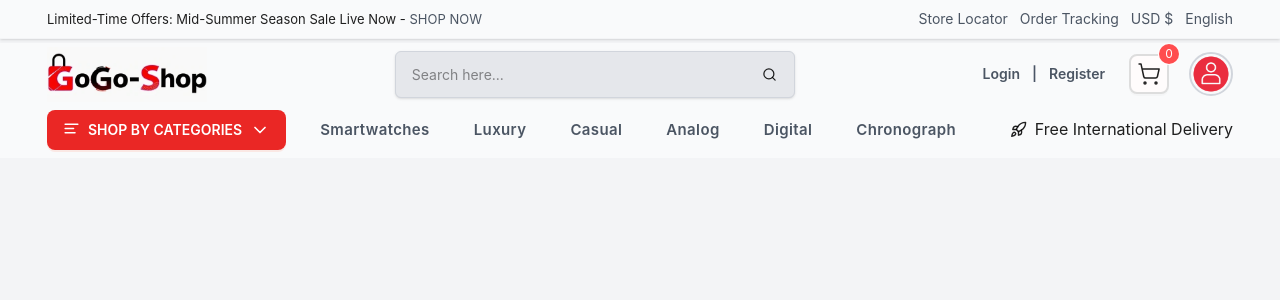
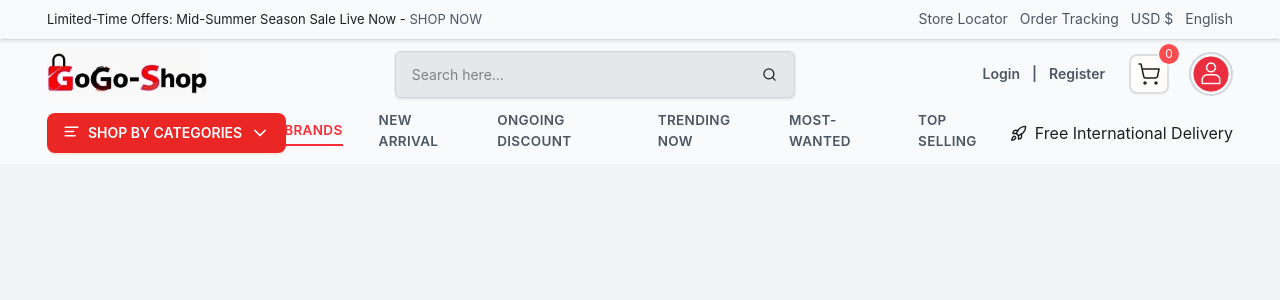
Before and after one commit to Md-Shajib/gogo-shop, a Next.js app: page / in a window 1280 px wide. Shown: the top 300 px of the page. Built offline with nearby package versions, Linux system fonts and the light colour scheme; what @ant-design/nextjs-registry would draw is missing.

Commit message:
Category Nav

```diff
--- a/src/components/Header/CategoryNav.tsx
+++ b/src/components/Header/CategoryNav.tsx
@@ -1,19 +1,29 @@
 "use client";
-import { Button } from "antd";
+import { NavCategory, NavMenu } from "@/data/NavMenu";
+import { Button, Dropdown, MenuProps } from "antd";
 import { AlignLeft, ChevronDown, ChevronUp, Rocket } from "lucide-react";
 import Link from "next/link";
 import { useState } from "react";
 
+const items: MenuProps["items"] = NavCategory
+
 export default function CategoryNav() {
   const [categoryOpen, setCategoryOpen] = useState(false);
+  const [current, setCurrent] = useState("brands");
   const toggleCategory = () => {
     setCategoryOpen(!categoryOpen);
+  };
+
+  const handleMenuClick = (key: string) => {
+    console.log("click ", key);
+    setCurrent(key);
   };
   return (
     <nav className="bg-[#f9fafb] pb-2">
       <div className="container">
-        <div className="flex justify-between items-center gap-5 w-full">
+        <div className="flex justify-between items-center w-full">
           <div className="w-1/5">
+            <Dropdown menu={{ items }} trigger={["click"]}>
               <Button
                 onClick={toggleCategory}
                 icon={<AlignLeft size={17} />}
@@ -29,49 +39,32 @@ export default function CategoryNav() {
                   <ChevronDown size={20} />
                 )}
               </Button>
+            </Dropdown>
           </div>
 
-          <div className="flex items-center gap-3 w-3/5 overflow-x-auto  scrollbar-hide">
-            <Link href={"/"}>
-              <Button type="link" className="!text-[15px] !font-semibold tracking-wide">
-                Smartwatches
-              </Button>
+          <div className="flex items-center justify-center gap-9 w-3/5 overflow-x-auto  scrollbar-hide text-[13.5px] font-semibold uppercase tracking-wide">
+            {/* <Menu
+              subMenuCloseDelay={0.2}
+              onClick={handleMenuClick}
+              selectedKeys={[current]}
+              mode="horizontal"
+              items={NavCategory}
+              className="w-full justify-around text-[16px] font-semibold !border-none bg-transparent tracking-wide"
+            /> */}
+            {NavMenu?.map((menu) => (
+              <Link
+                key={menu?.id}
+                href={menu?.link}
+                onClick={() => handleMenuClick(menu.key)}
+                className="relative group pb-1"
+              >
+                <span className={`relative group pb-1 ${current === menu.key ? "text-red-500" : ""}`}>
+                  {menu?.label}</span>
+                <span
+                  className={`absolute left-0 bottom-0 h-[2px] bg-red-500 transition-all duration-300 ${current === menu.key ? "w-full" : "w-0 group-hover:w-full"} `}
+                />
               </Link>
-            <Link href={"/"}>
-              <Button type="link" className="!text-[15px] !font-semibold tracking-wide">
-                Luxury
-              </Button>
-            </Link>
-            <Link href={"/"}>
-              <Button type="link" className="!text-[15px] !font-semibold tracking-wide">
-                Casual
-              </Button>
-            </Link>
-            <Link href={"/"}>
-              <Button type="link" className="!text-[15px] !font-semibold tracking-wide">
-                Analog
-              </Button>
-            </Link>
-            <Link href={"/"}>
-              <Button type="link" className="!text-[15px] !font-semibold tracking-wide">
-                Digital
-              </Button>
-            </Link>
-            <Link href={"/"}>
-              <Button type="link" className="!text-[15px] !font-semibold tracking-wide">
-                Chronograph
-              </Button>
-            </Link>
-            <Link href={"/"}>
-              <Button type="link" className="!text-[15px] !font-semibold tracking-wide">
-                Kids
-              </Button>
-            </Link>
-            <Link href={"/"}>
-              <Button type="link" className="!text-[15px] !font-semibold tracking-wide">
-                Diving Watches
-              </Button>
-            </Link>
+            ))}
           </div>
 
           <div className="flex items-center gap-2 justify-end w-1/5">
--- a/src/data/NavCategory.ts
+++ /dev/null
@@ -1,118 +0,0 @@
-export const NavCategory = [
-    {
-        id: 1,
-        name: "Men's Watches",
-        icon: "mens-watch-icon.png",
-        link: "/mens-watches",
-        subcategories: [
-            { id: 1, name: "Analog", link: "/mens-watches/analog" },
-            { id: 2, name: "Digital", link: "/mens-watches/digital" },
-            { id: 3, name: "Smart", link: "/mens-watches/smart" },
-            { id: 4, name: "Luxury", link: "/mens-watches/luxury" },
-            { id: 5, name: "Casual", link: "/mens-watches/casual" },
-            { id: 6, name: "Sports", link: "/mens-watches/sports" },
-            { id: 7, name: "Military", link: "/mens-watches/military" },
-        ],
-    },
-    {
-        id: 2,
-        name: "Women's Watches",
-        icon: "womens-watch-icon.png",
-        link: "/womens-watches",
-        subcategories: [
-            { id: 1, name: "Analog", link: "/womens-watches/analog" },
-            { id: 2, name: "Digital", link: "/womens-watches/digital" },
-            { id: 3, name: "Smart", link: "/womens-watches/smart" },
-            { id: 4, name: "Luxury", link: "/womens-watches/luxury" },
-            { id: 5, name: "Fashion", link: "/womens-watches/fashion" },
-            { id: 6, name: "Minimalist", link: "/womens-watches/minimalist" },
-            { id: 7, name: "Jewelry Style", link: "/womens-watches/jewelry-style" },
-        ],
-    },
-    {
-        id: 3,
-        name: "Kids' Watches",
-        icon: "kids-watch-icon.png",
-        link: "/kids-watches",
-        subcategories: [
-            { id: 1, name: "Cartoon", link: "/kids-watches/cartoon" },
-            { id: 2, name: "Digital", link: "/kids-watches/digital" },
-            { id: 3, name: "Sports", link: "/kids-watches/sports" },
-            { id: 4, name: "Educational", link: "/kids-watches/educational" },
-            { id: 5, name: "Waterproof", link: "/kids-watches/waterproof" },
-        ],
-    },
-    {
-        id: 4,
-        name: "Watch Types",
-        icon: "watch-type-icon.png",
-        link: "/watch-types",
-        subcategories: [
-            { id: 1, name: "Automatic", link: "/watch-types/automatic" },
-            { id: 2, name: "Quartz", link: "/watch-types/quartz" },
-            { id: 3, name: "Hybrid", link: "/watch-types/hybrid" },
-            { id: 4, name: "Chronograph", link: "/watch-types/chronograph" },
-            { id: 5, name: "Dive", link: "/watch-types/dive" },
-            { id: 6, name: "Skeleton", link: "/watch-types/skeleton" },
-            { id: 7, name: "Pocket Watches", link: "/watch-types/pocket-watches" },
-        ],
-    },
-    {
-        id: 5,
-        name: "By Material",
-        icon: "watch-material-icon.png",
-        link: "/by-material",
-        subcategories: [
-            { id: 1, name: "Stainless Steel", link: "/by-material/stainless-steel" },
-            { id: 2, name: "Leather", link: "/by-material/leather" },
-            { id: 3, name: "Silicone", link: "/by-material/silicone" },
-            { id: 4, name: "Gold Plated", link: "/by-material/gold-plated" },
-            { id: 5, name: "Titanium", link: "/by-material/titanium" },
-            { id: 6, name: "Ceramic", link: "/by-material/ceramic" },
-            { id: 7, name: "Wooden", link: "/by-material/wooden" },
-        ],
-    },
-    {
-        id: 6,
-        name: "By Occasion",
-        icon: "watch-occasion-icon.png",
-        link: "/by-occasion",
-        subcategories: [
-            { id: 1, name: "Business", link: "/by-occasion/business" },
-            { id: 2, name: "Casual", link: "/by-occasion/casual" },
-            { id: 3, name: "Sports", link: "/by-occasion/sports" },
-            { id: 4, name: "Travel", link: "/by-occasion/travel" },
-            { id: 5, name: "Formal Events", link: "/by-occasion/formal-events" },
-        ],
-    },
-    {
-        id: 7,
-        name: "Top Brands",
-        icon: "watch-brands-icon.png",
-        link: "/brands",
-        subcategories: [
-            { id: 1, name: "Rolex", link: "/brands/rolex" },
-            { id: 2, name: "Casio", link: "/brands/casio" },
-            { id: 3, name: "Seiko", link: "/brands/seiko" },
-            { id: 4, name: "Fossil", link: "/brands/fossil" },
-            { id: 5, name: "Omega", link: "/brands/omega" },
-            { id: 6, name: "Apple", link: "/brands/apple" },
-            { id: 7, name: "Tag Heuer", link: "/brands/tag-heuer" },
-        ],
-    },
-    {
-        id: 8,
-        name: "Top Brands 2",
-        icon: "watch-brands-icon.png",
-        link: "/brands",
-        subcategories: [
-            { id: 1, name: "Rolex", link: "/brands/rolex" },
-            { id: 2, name: "Casio", link: "/brands/casio" },
-            { id: 3, name: "Seiko", link: "/brands/seiko" },
-            { id: 4, name: "Fossil", link: "/brands/fossil" },
-            { id: 5, name: "Omega", link: "/brands/omega" },
-            { id: 6, name: "Apple", link: "/brands/apple" },
-            { id: 7, name: "Tag Heuer", link: "/brands/tag-heuer" },
-        ],
-    }
-];
--- /dev/null
+++ b/src/data/NavMenu.tsx
@@ -0,0 +1,165 @@
+export const NavCategory = [
+  {
+    id: "1",
+    label: "Men's Watches",
+    key: "mens-watches",
+    link: "/watches/mens",
+  },
+  {
+    id: "2",
+    label: "Women's Watches",
+    key: "womens-watches",
+    link: "/watches/womens",
+  },
+  {
+    id: "3",
+    label: "Kids' Watches",
+    key: "kids-watches",
+    link: "/watches/kids",
+  },
+  {
+    id: "4",
+    label: "Smart Watches",
+    key: "smart-watches",
+    link: "/watches/smart",
+    children: [
+      {
+        id: "4-1",
+        label: "Android Compatible",
+        key: "smart-watches:android",
+        link: "/watches/smart/android",
+      },
+      {
+        id: "4-2",
+        label: "Apple Watch",
+        key: "smart-watches:apple",
+        link: "/watches/smart/apple",
+      },
+      {
+        id: "4-3",
+        label: "Fitness & Health",
+        key: "smart-watches:fitness",
+        link: "/watches/smart/fitness",
+      },
+      {
+        id: "4-4",
+        label: "Luxury Smartwatches",
+        key: "smart-watches:luxury",
+        link: "/watches/smart/luxury",
+      },
+      {
+        id: "4-5",
+        label: "Kids Smartwatches",
+        key: "smart-watches:kids",
+        link: "/watches/smart/kids",
+      },
+      {
+        id: "4-6",
+        label: "Rugged & Outdoor",
+        key: "smart-watches:rugged",
+        link: "/watches/smart/rugged",
+      },
+    ],
+  },
+  {
+    id: "5",
+    label: "Luxury Watches",
+    key: "luxury-watches",
+    link: "/watches/luxury",
+    children: [
+      {
+        id: "5-1",
+        label: "Swiss Luxury",
+        key: "luxury-watches:swiss",
+        link: "/watches/luxury/swiss",
+      },
+      {
+        id: "5-2",
+        label: "Gold & Platinum",
+        key: "luxury-watches:gold-platinum",
+        link: "/watches/luxury/gold-platinum",
+      },
+      {
+        id: "5-3",
+        label: "Diamond-Studded",
+        key: "luxury-watches:diamond",
+        link: "/watches/luxury/diamond",
+      },
+      {
+        id: "5-4",
+        label: "Limited Edition",
+        key: "luxury-watches:limited-edition",
+        link: "/watches/luxury/limited-edition",
+      },
+      {
+        id: "5-5",
+        label: "Mechanical",
+        key: "luxury-watches:mechanical",
+        link: "/watches/luxury/mechanical",
+      },
+      {
+        id: "5-6",
+        label: "Heritage & Vintage",
+        key: "luxury-watches:heritage",
+        link: "/watches/luxury/heritage",
+      },
+    ],
+  },
+  {
+    id: "6",
+    label: "Sports Watches",
+    key: "sports-watches",
+    link: "/watches/sports",
+  },
+  {
+    id: "7",
+    label: "Casual Watches",
+    key: "casual-watches",
+    link: "/watches/casual",
+  },
+  {
+    id: "8",
+    label: "Classic Watches",
+    key: "classic-watches",
+    link: "/watches/classic",
+  },
+];
+
+export const NavMenu = [
+  {
+    id: 1,
+    label: "Brands",
+    key: "brands",
+    link: "/watches/brands",
+  },
+  {
+    id: 2,
+    label: "New Arrival",
+    key: "new-arrival",
+    link: "/watches/new-arrival",
+  },
+  {
+    id: 3,
+    label: "Ongoing Discount",
+    key: "ongoing-discount",
+    link: "/watches/discount",
+  },
+  {
+    id: 4,
+    label: "Trending Now",
+    key: "trending-now",
+    link: "/watches/trending",
+  },
+  {
+    id: 5,
+    label: "Most-Wanted",
+    key: "most-wanted",
+    link: "/watches/most-wanted",
+  },
+  {
+    id: 6,
+    label: "Top Selling",
+    key: "top-selling",
+    link: "/watches/top-selling",
+  },
+];
```
Also changed, not shown: src/app/theme.ts (+15 -0 lines). Lines whose indentation alone changed are shown as unchanged.
